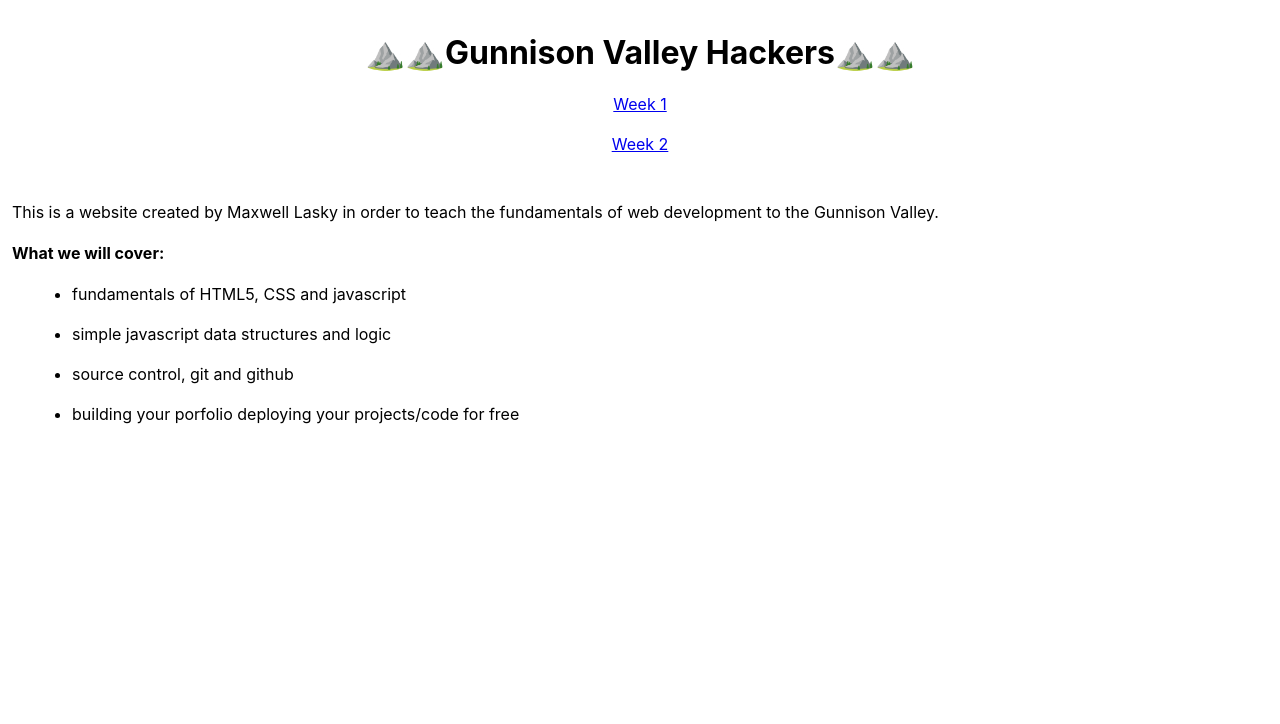
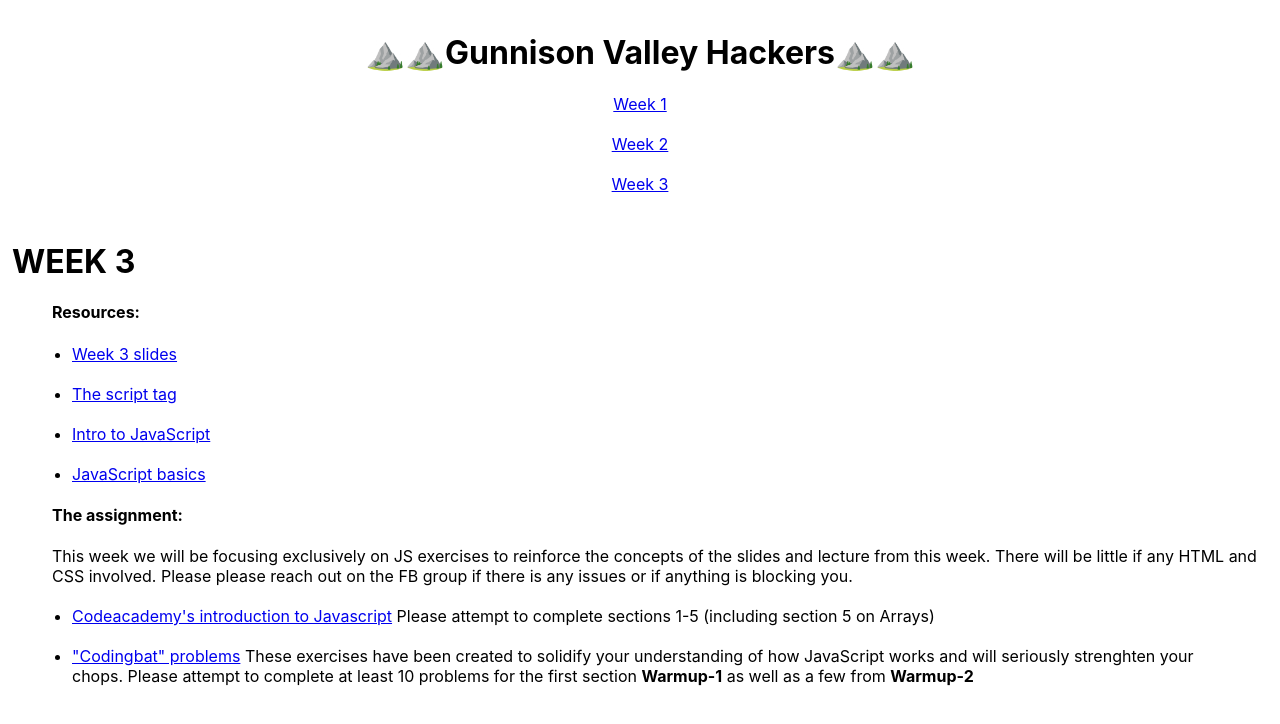
Before and after one commit to comountainclimber/gunnison-valley-hackers, a React (Create React App) app: page /gunnison-valley-hackers/week-3 in a window 1280 px wide. Shown: the top 724 px of the page. Built offline with nearby package versions, Linux system fonts and the light colour scheme.

Commit message:
Adds week 3 assignment and week 2 lecture

```diff
--- a/src/App.js
+++ b/src/App.js
@@ -1,6 +1,7 @@
 import React from "react";
 import { BrowserRouter as Router, Switch, Route, Link } from "react-router-dom";
 
+import Week3 from "./pages/Week3";
 import Week2 from "./pages/Week2";
 import Week1 from "./pages/Week1";
 import Home from "./pages/Home";
@@ -15,6 +16,7 @@ function App() {
       <Router basename="/gunnison-valley-hackers">
         <Navigation />
         <Switch>
+          <Route path="/week-3" component={() => <Week3 />} />
           <Route path="/week-2" component={() => <Week2 />} />
           <Route path="/week-1" component={() => <Week1 />} />
           <Route path="/week-1-solution" component={() => <Week1Solution />} />
--- a/src/components/Navigation.js
+++ b/src/components/Navigation.js
@@ -10,5 +10,7 @@ export default () => (
     <Link to="/week-1">Week 1</Link>
     <br />
     <Link to="/week-2">Week 2</Link>
+    <br />
+    <Link to="/week-3">Week 3</Link>
   </div>
 );
--- /dev/null
+++ b/src/pages/Week3.js
@@ -0,0 +1,82 @@
+import React from "react";
+import { Link } from "react-router-dom";
+import YouTube from "react-youtube";
+
+import MockUp from "../assets/week1/images/mock_up.jpg";
+import citrine from "../assets/week1/images/citrine.png";
+import ruby from "../assets/week1/images/ruby.png";
+import ScreenShot from "../assets/week1/images/screen-shot-1.png";
+import ScreenShot2 from "../assets/week1/images/Desktop.png";
+import FlippingCard from "../components/FlippingCard";
+import helloWorld from "../assets/week1/images/hello_world.png";
+
+import ScreenShot3 from "../assets/week2/Artboard.png";
+
+export default () => (
+  <>
+    <h1 class="week-number"> Week 3 </h1>
+
+    <ul>
+      <h4>Resources:</h4>
+      <li>
+        <a
+          href="https://docs.google.com/presentation/d/1-Zg8LloqT3Kpb3zZP5h0AGyvbpJw1wRjnLukqJwvBpg/edit?usp=sharing"
+          target="_blank"
+        >
+          Week 3 slides
+        </a>
+      </li>
+      <li>
+        <a
+          href="https://developer.mozilla.org/en-US/docs/Web/HTML/Element/script"
+          target="_blank"
+        >
+          The script tag
+        </a>
+      </li>
+      <li>
+        <a href="https://javascript.info/intro" target="_blank">
+          Intro to JavaScript
+        </a>
+      </li>
+      <li>
+        <a
+          href="https://developer.mozilla.org/en-US/docs/Learn/Getting_started_with_the_web/JavaScript_basics"
+          target="_blank"
+        >
+          JavaScript basics
+        </a>
+      </li>
+    </ul>
+
+    <ul>
+      <h4> The assignment: </h4>
+      <div>
+        This week we will be focusing exclusively on JS exercises to reinforce
+        the concepts of the slides and lecture from this week. There will be
+        little if any HTML and CSS involved. Please please reach out on the FB
+        group if there is any issues or if anything is blocking you.
+      </div>
+
+      <li>
+        <a
+          href="https://www.codecademy.com/learn/introduction-to-javascript"
+          target="_blank"
+        >
+          Codeacademy's introduction to Javascript
+        </a>{" "}
+        Please attempt to complete sections 1-5 (including section 5 on Arrays)
+      </li>
+
+      <li>
+        <a href="https://the-winter.github.io/codingjs/" target="_blank">
+          "Codingbat" problems
+        </a>{" "}
+        These exercises have been created to solidify your understanding of how
+        JavaScript works and will seriously strenghten your chops. Please
+        attempt to complete at least 10 problems for the first section{" "}
+        <b>Warmup-1</b> as well as a few from <b> Warmup-2</b>
+      </li>
+    </ul>
+  </>
+);
```
